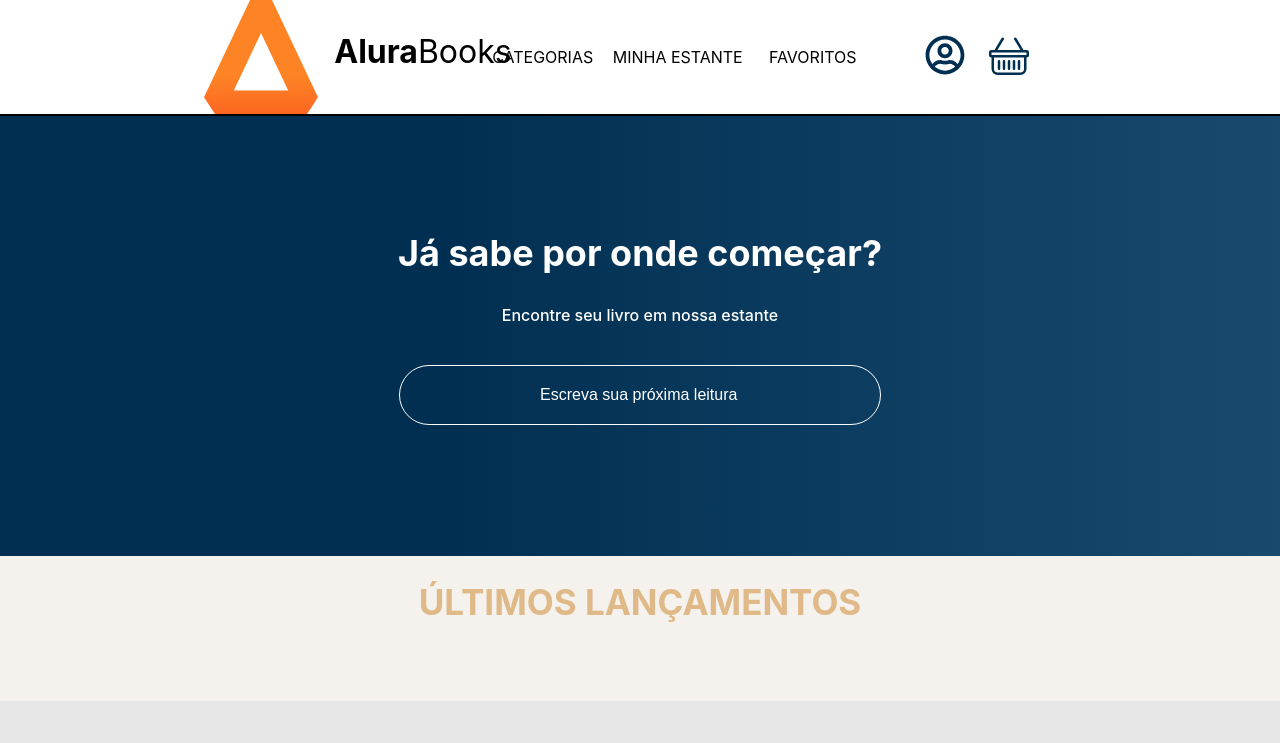
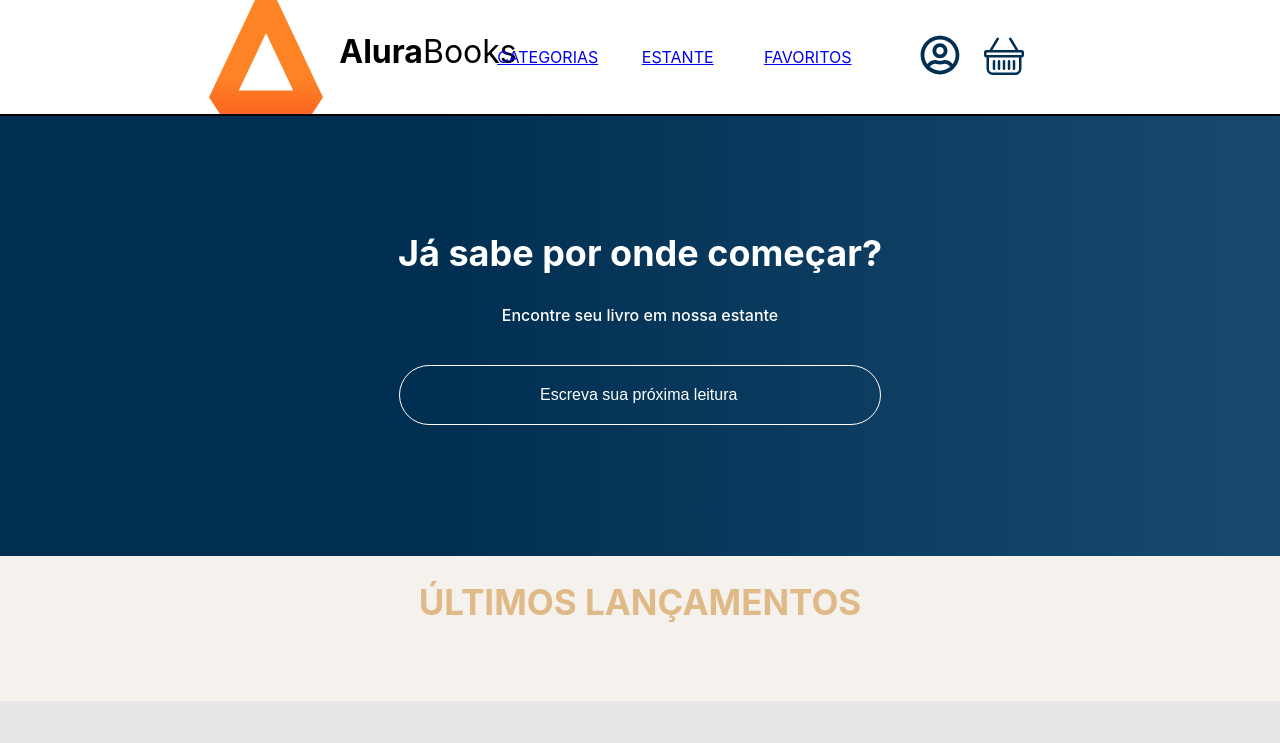
Before and after one commit to 1Luis-Amaro/Projeto-fullstack-Alura, a React (Create React App) app in the folder alura-books/: page / in a window 1280 px wide. Shown: the top 743 px of the page. Built offline with nearby package versions, Linux system fonts and the light colour scheme.

Commit message:
Consumindo API - criando uma pagina / 02 - Criando rotas para aplicação

```diff
--- a/alura-books/src/componentes/NAV/NavBar.js
+++ b/alura-books/src/componentes/NAV/NavBar.js
@@ -3,6 +3,7 @@ import styles from './NavBar.module.css'
 import { BsBasket } from "react-icons/bs";
 import { FaRegUserCircle } from "react-icons/fa";
 import styled from 'styled-components'
+import { NavLink } from 'react-router-dom';
 
 const Container = styled.div `
     display: flex;
@@ -22,6 +23,10 @@ const Lista = styled.li`
   padding: 0 5px;
   cursor: pointer;
   min-width: 120px;
+
+  .ativo {
+    background-color: red;
+  }
 `
 
 const LogoContainer = styled.div `
@@ -30,14 +35,17 @@ const LogoContainer = styled.div `
 
 
 const NavBar = () => {
-    const textoOpcoes = ['CATEGORIAS', 'MINHA ESTANTE', 'FAVORITOS']
+    const textoOpcoes = ['CATEGORIAS', 'ESTANTE', 'FAVORITOS']
 
   return (
         <Container>
         <Nav>
             {textoOpcoes.map((texto) => (
                 <Lista>
+                   <NavLink to={ `/${texto.toLowerCase()}` } className={({isActive}) => isActive ? "ativo" : ""} >
                     <p>{texto} </p>
+
+                    </NavLink>
                 </Lista>
         ))}
         </Nav>
```
